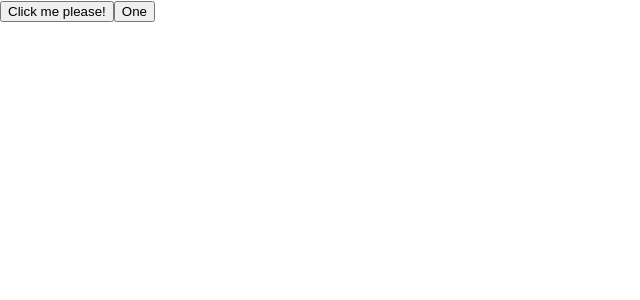
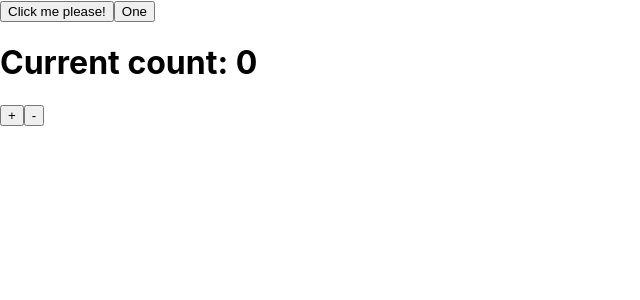
Before and after one commit to khaleeva/react_app, a React (Create React App) app: page / in a window 1280 px wide. Shown: the top 300 px of the page, without its empty margins (0-640 px from the left). Built offline with nearby package versions, Linux system fonts and the light colour scheme.

Commit message:
add counter

```diff
--- a/src/components/App.js
+++ b/src/components/App.js
@@ -1,6 +1,7 @@
 import MyButton from "./MyButton/MyButton";
 import {useState} from "react";
 import ToggleButton from "./MyButton/ToggleButton";
+import Counter from "./Counter";
 
 const App = () =>{
     const [buttonText, setButtonText] = useState('Click me please!')
@@ -14,6 +15,8 @@
             toggle={toggle}
             setToggle={setToggle}
         >{toggle ? "One" : "Two"}</ToggleButton>
+
+        <Counter/>
     </div>
   );
 }
--- a/src/components/Counter.js
+++ b/src/components/Counter.js
@@ -0,0 +1,28 @@
+import React, {useState} from 'react';
+
+
+const Counter = () => {
+    const [count, setCount] = useState(0);
+
+    const increment = () =>{
+        setCount(count + 1);
+
+    }
+
+    const decrement = () =>{
+        setCount(count - 1);
+    }
+
+    return (
+        <div>
+            <h1>Current count: {count}</h1>
+            <button onClick = {increment}>+</button>
+            <button onClick = {decrement}>-</button>
+        </div>
+    );
+
+
+
+};
+
+export default Counter;
```
